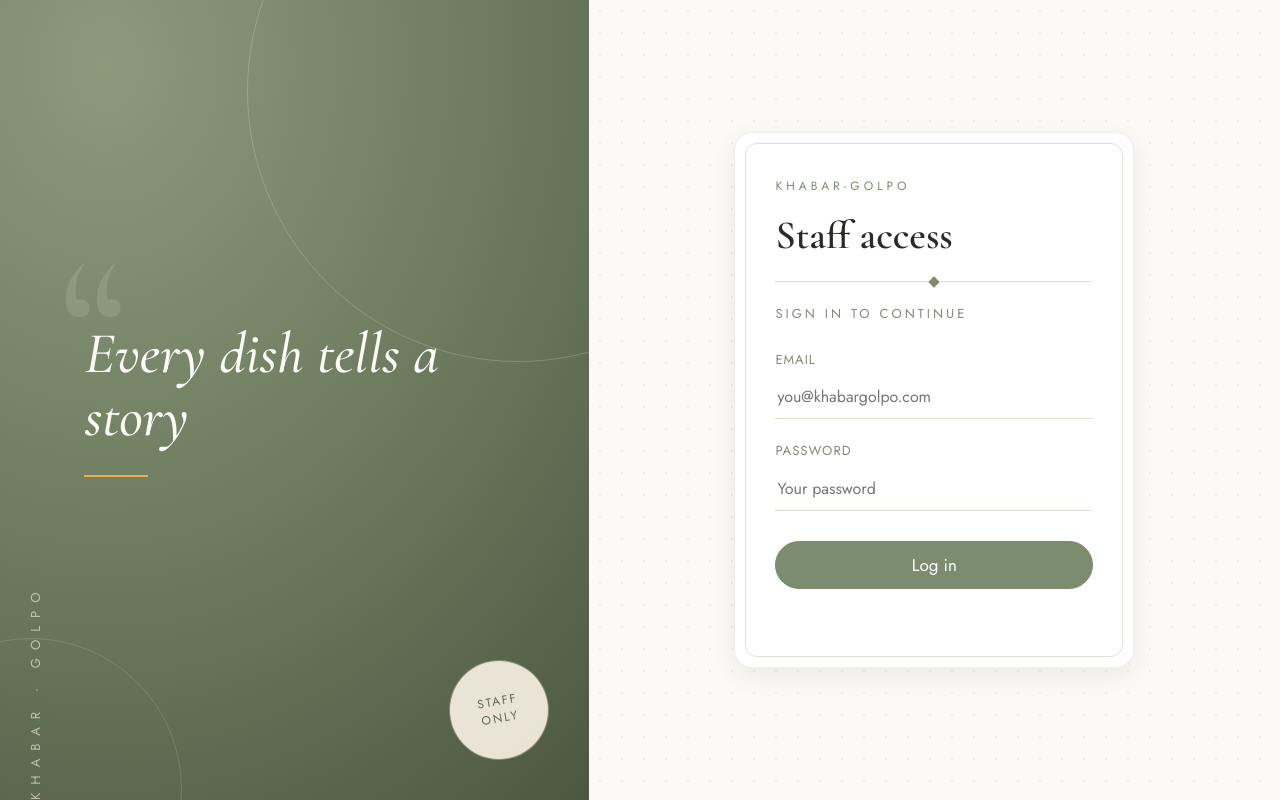
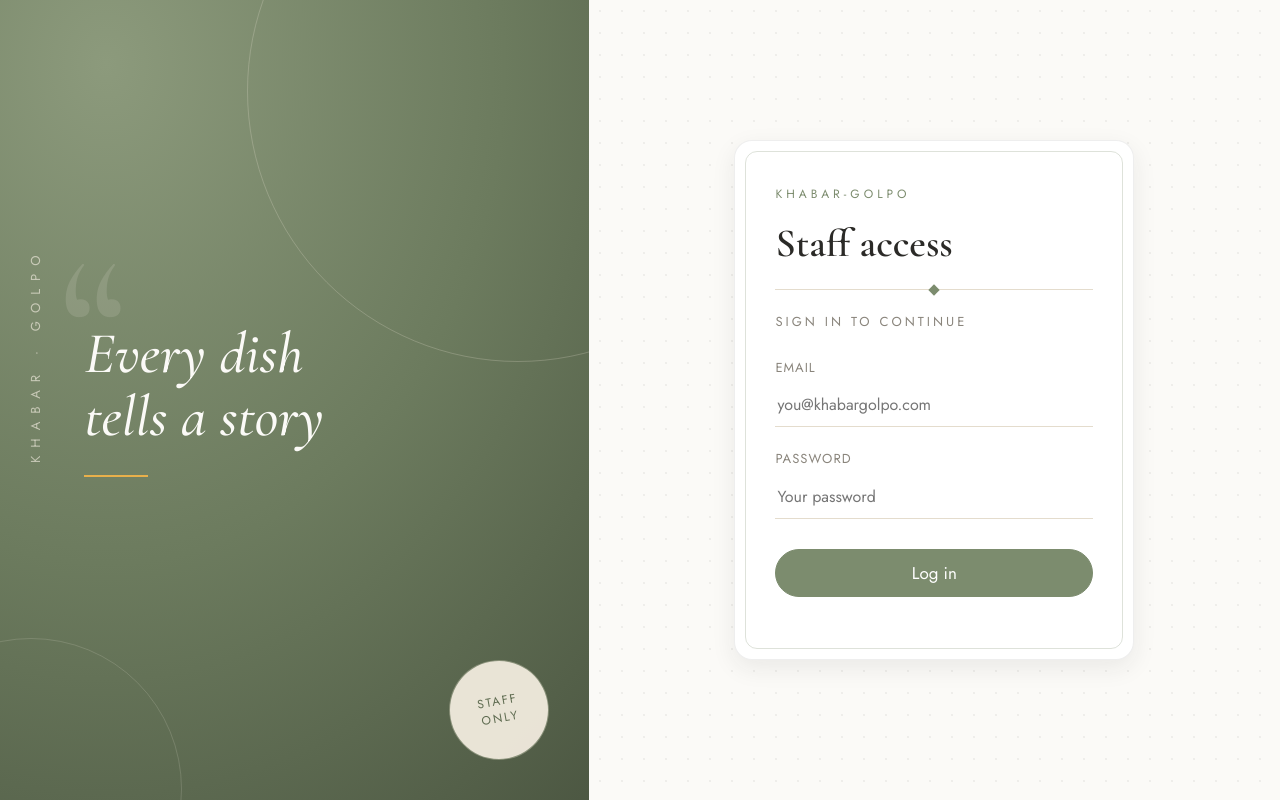
Before and after one commit to zarinanjumsohana/KhabarGolpo, a plain HTML site: page admin/login.html in a window 1280 px wide. Drawn offline with nearby package versions, Linux system fonts and the light colour scheme.

Commit message:
Farhana: login page layout

```diff
--- a/css/admin.css
+++ b/css/admin.css
@@ -47,9 +47,10 @@
   position: absolute;
   left: 26px;
   top: 0;
-  bottom: 0;
+  bottom: 90px;
   display: flex;
   align-items: center;
+  justify-content: center;
   writing-mode: vertical-rl;
   transform: rotate(180deg);
   font-size: 13px;
@@ -80,6 +81,7 @@
   font-weight: 500;
   line-height: 1.08;
   color: #FBFAF7;
+  text-wrap: balance;
 }
 
 .quote-line {
@@ -136,7 +138,7 @@
   position: relative;
   width: 100%;
   max-width: 400px;
-  padding: 44px 40px;
+  padding: 44px 40px 28px;
   animation: card-fade-up 0.4s ease both;
 }
 
```
